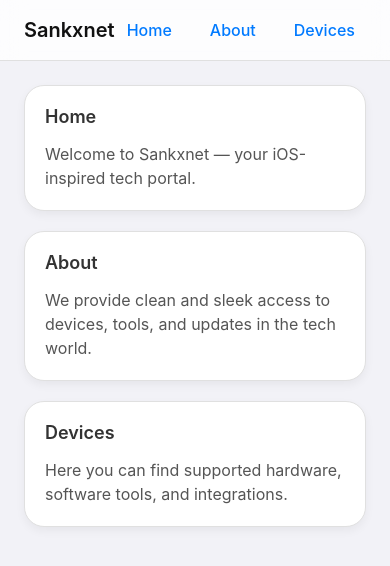
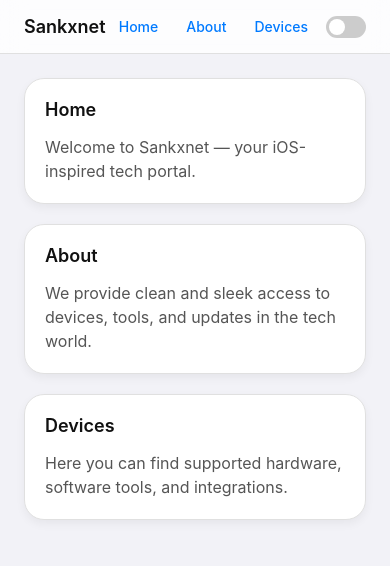
Before and after one commit to sankxSK/sankxnet, a plain HTML site: page index.html in a window 390 px wide. Drawn offline with Linux system fonts and the light colour scheme.

Commit message:
Update index.html

```diff
--- a/index.html
+++ b/index.html
@@ -5,14 +5,38 @@
   <meta name="viewport" content="width=device-width, initial-scale=1.0"/>
   <title>Sankxnet</title>
   <style>
-    /* iOS-style font */
+    :root {
+      --bg-color: #f2f2f7;
+      --card-bg: #fff;
+      --text-color: #111;
+      --subtext-color: #555;
+      --border-color: #e0e0e0;
+      --link-color: #007aff;
+      --card-shadow: rgba(0, 0, 0, 0.05);
+    }
+
+    body.dark {
+      --bg-color: #1c1c1e;
+      --card-bg: #2c2c2e;
+      --text-color: #fff;
+      --subtext-color: #aaa;
+      --border-color: #444;
+      --link-color: #0a84ff;
+      --card-shadow: rgba(255, 255, 255, 0.05);
+    }
+
+    * {
+      box-sizing: border-box;
+    }
+
     body {
       font-family: -apple-system, BlinkMacSystemFont, "Segoe UI", Roboto, Helvetica, Arial, sans-serif;
       margin: 0;
-      background: #f2f2f7;
+      background: var(--bg-color);
+      color: var(--text-color);
+      transition: background 0.3s ease, color 0.3s ease;
     }
 
-    /* Top panel (glass effect) */
     header {
       position: sticky;
       top: 0;
@@ -24,24 +48,29 @@
       justify-content: space-between;
       align-items: center;
       padding: 14px 24px;
-      border-bottom: 1px solid #e0e0e0;
+      border-bottom: 1px solid var(--border-color);
+      transition: background 0.3s ease;
+    }
+
+    body.dark header {
+      background: rgba(28, 28, 30, 0.8);
     }
 
     header h1 {
       margin: 0;
       font-size: 20px;
       font-weight: 600;
-      color: #111;
     }
 
     nav {
       display: flex;
       gap: 14px;
+      align-items: center;
     }
 
     nav a {
       text-decoration: none;
-      color: #007aff;
+      color: var(--link-color);
       font-weight: 500;
       padding: 6px 12px;
       border-radius: 12px;
@@ -52,7 +81,48 @@
       background-color: rgba(0, 122, 255, 0.1);
     }
 
-    /* Main area */
+    /* Toggle switch (dark mode) */
+    .toggle-switch {
+      position: relative;
+      width: 40px;
+      height: 22px;
+    }
+
+    .toggle-switch input {
+      opacity: 0;
+      width: 0;
+      height: 0;
+    }
+
+    .slider {
+      position: absolute;
+      cursor: pointer;
+      top: 0; left: 0; right: 0; bottom: 0;
+      background-color: #ccc;
+      border-radius: 34px;
+      transition: 0.4s;
+    }
+
+    .slider:before {
+      position: absolute;
+      content: "";
+      height: 16px;
+      width: 16px;
+      left: 3px;
+      bottom: 3px;
+      background-color: white;
+      transition: 0.4s;
+      border-radius: 50%;
+    }
+
+    input:checked + .slider {
+      background-color: #4cd964;
+    }
+
+    input:checked + .slider:before {
+      transform: translateX(18px);
+    }
+
     main {
       padding: 24px;
       display: flex;
@@ -60,26 +130,50 @@
       gap: 20px;
     }
 
-    /* iOS-style card (like Settings app) */
     .category-frame {
-      background-color: white;
+      background-color: var(--card-bg);
       border-radius: 20px;
       padding: 20px;
-      box-shadow: 0 4px 10px rgba(0, 0, 0, 0.05);
-      border: 1px solid #e0e0e0;
+      box-shadow: 0 4px 10px var(--card-shadow);
+      border: 1px solid var(--border-color);
+      opacity: 0;
+      transform: translateY(20px);
+      animation: fadeIn 0.6s ease-out forwards;
     }
 
     .category-frame h2 {
       margin-top: 0;
       font-size: 18px;
       font-weight: 600;
-      color: #333;
     }
 
     .category-frame p {
       margin: 10px 0 0;
-      color: #555;
+      color: var(--subtext-color);
       line-height: 1.5;
+    }
+
+    @keyframes fadeIn {
+      to {
+        opacity: 1;
+        transform: translateY(0);
+      }
+    }
+
+    /* Responsive layout */
+    @media (max-width: 600px) {
+      nav {
+        gap: 8px;
+      }
+
+      nav a {
+        padding: 4px 10px;
+        font-size: 14px;
+      }
+
+      header h1 {
+        font-size: 18px;
+      }
     }
   </style>
 </head>
@@ -91,6 +185,10 @@
       <a href="#home">Home</a>
       <a href="#about">About</a>
       <a href="#devices">Devices</a>
+      <label class="toggle-switch" title="Toggle light/dark mode">
+        <input type="checkbox" id="modeToggle">
+        <span class="slider"></span>
+      </label>
     </nav>
   </header>
 
@@ -111,5 +209,19 @@
     </section>
   </main>
 
+  <script>
+    // Dark mode toggle
+    const toggle = document.getElementById("modeToggle");
+    toggle.addEventListener("change", () => {
+      document.body.classList.toggle("dark", toggle.checked);
+    });
+
+    // Respect user preference
+    if (window.matchMedia && window.matchMedia('(prefers-color-scheme: dark)').matches) {
+      toggle.checked = true;
+      document.body.classList.add("dark");
+    }
+  </script>
+
 </body>
 </html>
```
